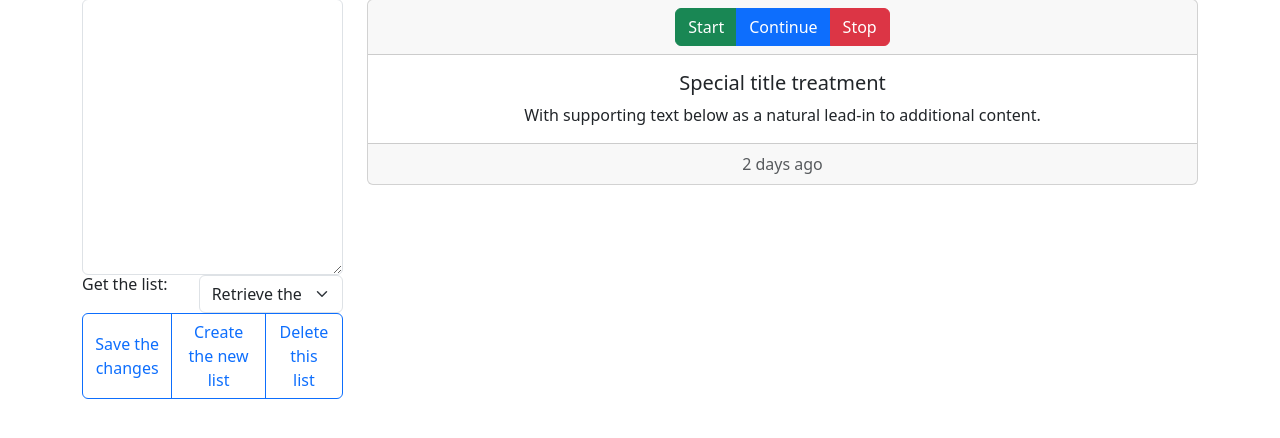
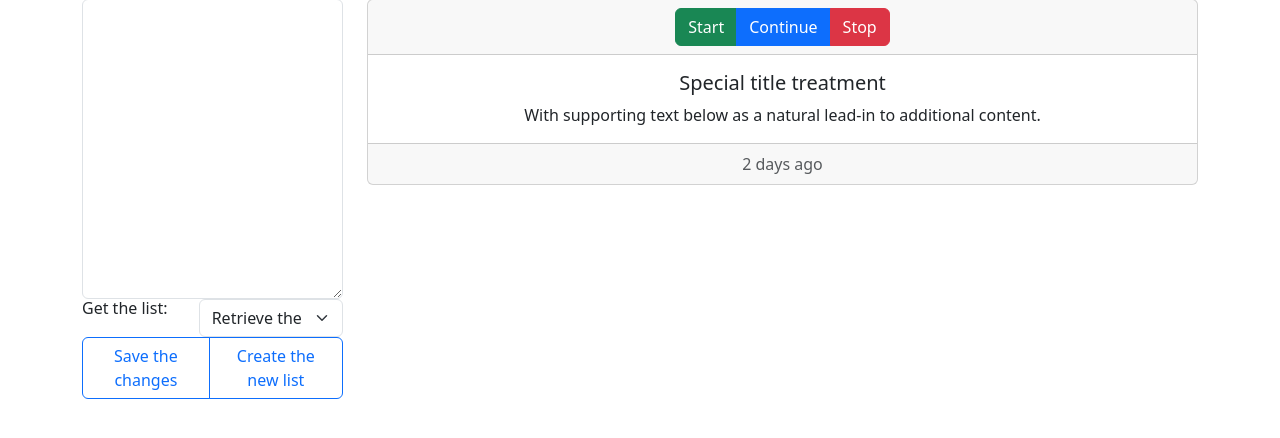
Before and after one commit to bart-git21/PHP-pdo-mySQL--REST-API, a PHP site: page / in a window 1280 px wide. Shown: the part 99-537 px from the top of the page. Run offline with PHP 8.4, Linux system fonts and the light colour scheme.

Commit message:
refactor: remove delete event listener for prevent database confusion

```diff
--- a/public/js/index.js
+++ b/public/js/index.js
@@ -50,5 +50,4 @@ $(document).ready(function () {
       .fail((xhr, status, error) => {console.log(error)})
       .always(() => {});
   });
-  $("#deleteList").on("click", function () {});
 });
--- a/public/pages/textarea.php
+++ b/public/pages/textarea.php
@@ -17,7 +17,4 @@
     <button type="button" class="btn btn-outline-primary" id="createList">
         Create the new list
     </button>
-    <button type="button" class="btn btn-outline-primary" id="deleteList">
-        Delete this list
-    </button>
 </div>
```
